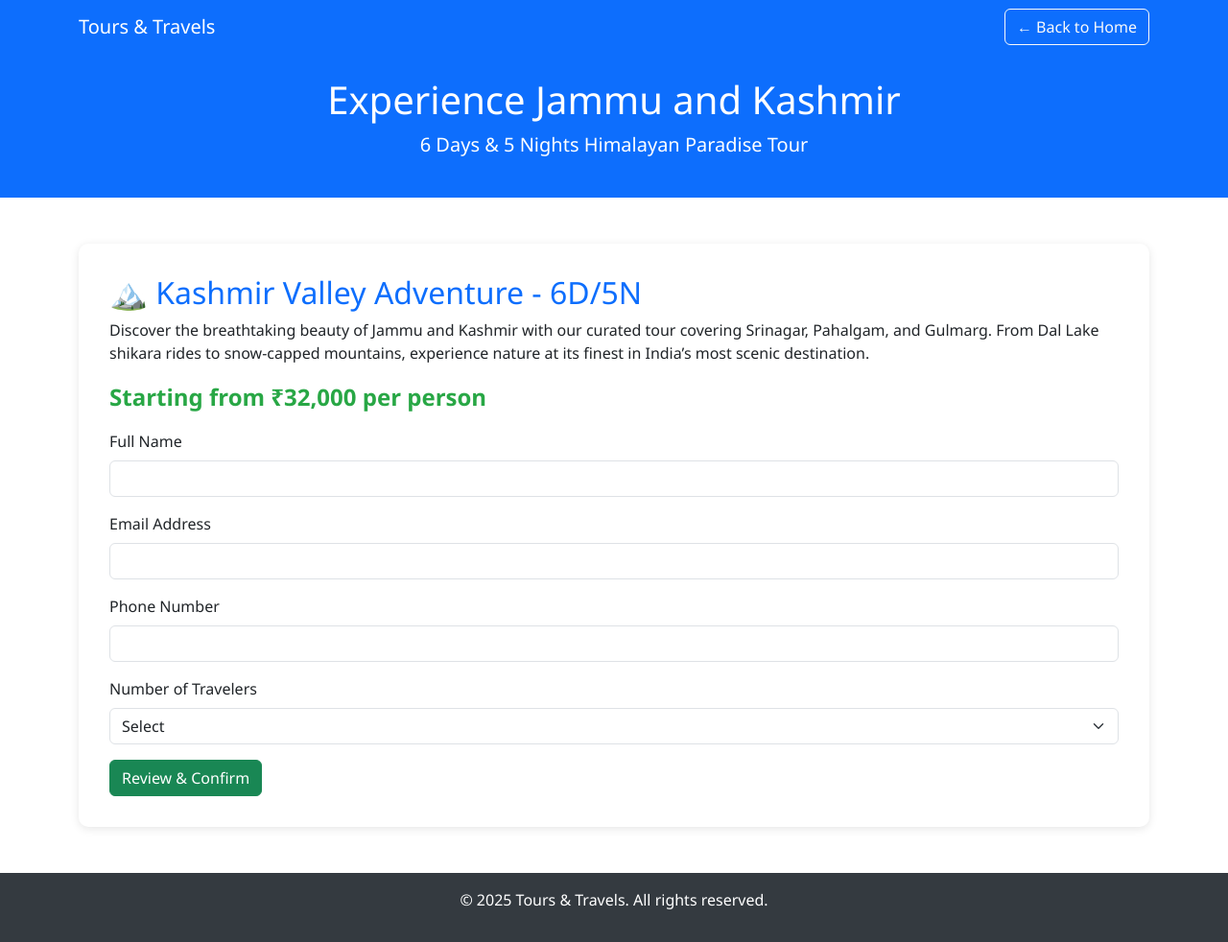
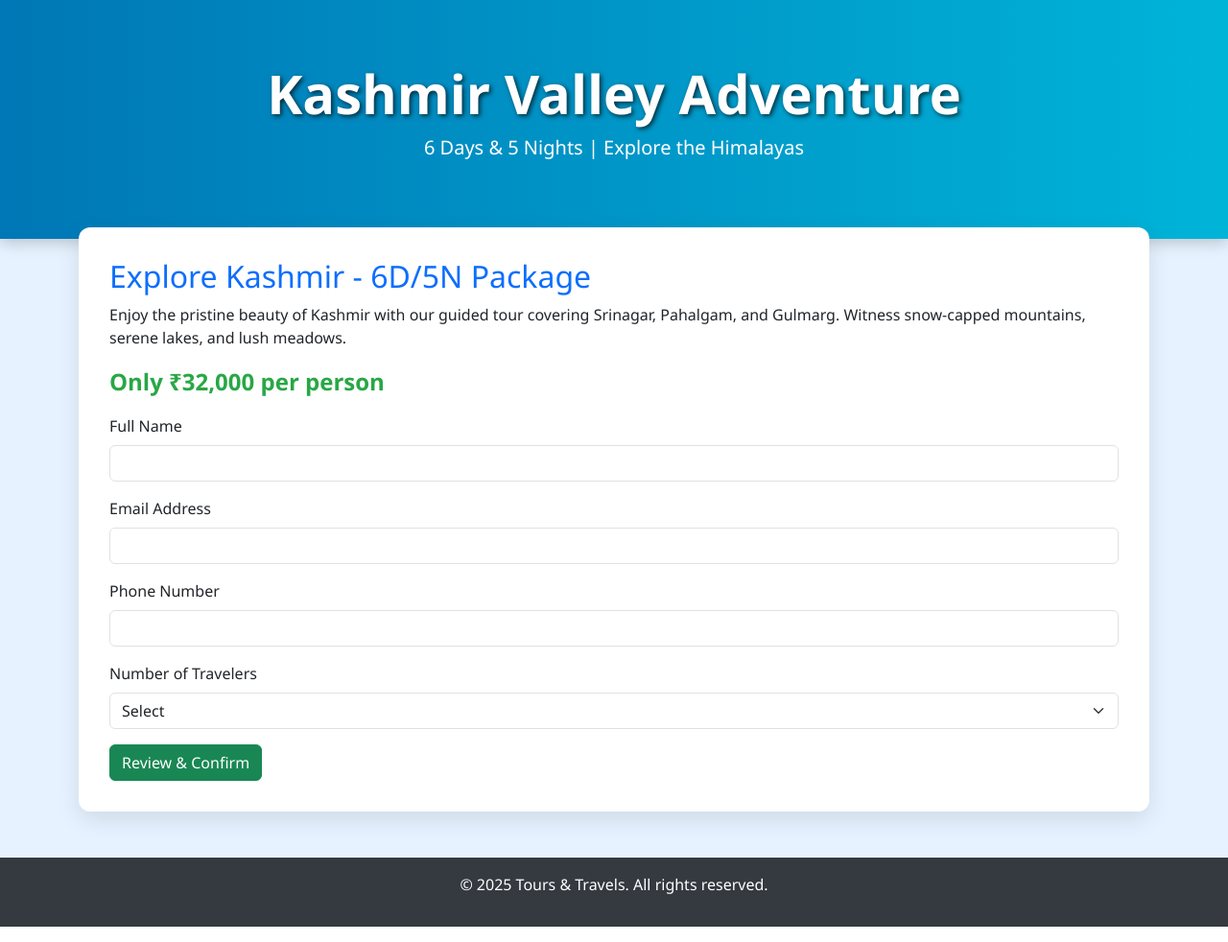
Before and after one commit to Manasa4243/php_project, a PHP site: page /jbooking.php in a window 1280 px wide. Shown: the whole page at 96% size. Run offline with PHP 8.4, Linux system fonts and the light colour scheme.

Commit message:
Update jbooking.php

```diff
--- a/jbooking.php
+++ b/jbooking.php
@@ -1,29 +1,65 @@
 <?php
-// kashmir.php - Jammu and Kashmir Travel Package Page
+// kashmir.php - Kashmir Tour Package
 ?>
 <!DOCTYPE html>
 <html lang="en">
 <head>
     <meta charset="UTF-8">
-    <title>Jammu and Kashmir Travel Package | Tours & Travels</title>
+    <title>Kashmir Tour Package | Tours & Travels</title>
     <meta name="viewport" content="width=device-width, initial-scale=1">
+
     <!-- Bootstrap CSS -->
-    <link href="https://cdn.jsdelivr.net/npm/bootstrap@5.3.3/dist/css/bootstrap.min.css" rel="stylesheet">
+    <link href="https://cdn.jsdelivr.net/npm/bootstrap@5.3.3/dist/css/bootstrap.min.css"  rel="stylesheet">
+
     <style>
+        /* Background and General Styles */
         body {
+            margin: 0;
+            padding: 0;
+            background-color: #e6f2ff; /* Soft travel-themed background */
             font-family: 'Segoe UI', sans-serif;
+            scroll-behavior: smooth;
         }
+
+        /* Hero Section */
+        .hero-section {
+            background: linear-gradient(to right, #0077b6, #00b4d8);
+            color: white;
+            text-align: center;
+            padding: 4rem 2rem;
+            position: relative;
+            box-shadow: 0 4px 15px rgba(0,0,0,0.2);
+        }
+
+        .hero-section h1 {
+            font-size: 3.5rem;
+            font-weight: bold;
+            text-shadow: 2px 2px 5px rgba(0,0,0,0.7);
+        }
+
+        .hero-section p {
+            font-size: 1.25rem;
+            margin-top: 0.5rem;
+        }
+
+        /* Package Card */
         .package-card {
-            background: #fff;
-            border-radius: 10px;
-            box-shadow: 0 2px 10px rgba(0,0,0,0.1);
+            background: #ffffff;
+            border-radius: 12px;
             padding: 2rem;
+            margin-top: -60px;
+            box-shadow: 0 8px 25px rgba(0,0,0,0.1);
+            position: relative;
+            z-index: 5;
         }
+
         .price-tag {
             color: #28a745;
             font-size: 1.5rem;
             font-weight: bold;
         }
+
+        /* Footer */
         footer {
             background: #343a40;
             color: white;
@@ -31,32 +67,53 @@
             padding: 1rem 0;
             margin-top: 2rem;
         }
+
+        /* Animations */
+        @keyframes zoomIn {
+            from { transform: scale(1); }
+            to { transform: scale(1.1); }
+        }
+
+        @keyframes fadeIn {
+            from {
+                opacity: 0;
+                transform: translateY(-20px);
+            }
+            to {
+                opacity: 1;
+                transform: translateY(0);
+            }
+        }
+
+        /* Responsive */
+        @media (max-width: 768px) {
+            .hero-section h1 {
+                font-size: 2rem;
+            }
+
+            .hero-section p {
+                font-size: 1rem;
+            }
+        }
     </style>
 </head>
 <body>
 
-<!-- Navbar -->
-<nav class="navbar navbar-expand-lg navbar-dark bg-primary">
-    <div class="container">
-        <a class="navbar-brand" href="#">Tours & Travels</a>
-        <a href="index.php" class="btn btn-outline-light">← Back to Home</a>
-    </div>
-</nav>
+<!-- Hero Section -->
+<section class="hero-section">
+    <h1>Kashmir Valley Adventure</h1>
+    <p>6 Days & 5 Nights | Explore the Himalayas</p>
+</section>
 
-<!-- Header -->
-<header class="bg-primary text-white text-center py-4">
-    <h1>Experience Jammu and Kashmir</h1>
-    <p class="lead">6 Days & 5 Nights Himalayan Paradise Tour</p>
-</header>
-
+<!-- Main Content -->
 <main class="container my-5">
     <div class="package-card">
-        <h2 class="text-primary">🏔️ Kashmir Valley Adventure - 6D/5N</h2>
+        <h2 class="text-primary">Explore Kashmir - 6D/5N Package</h2>
         <p>
-            Discover the breathtaking beauty of Jammu and Kashmir with our curated tour covering Srinagar, Pahalgam, and Gulmarg.
-            From Dal Lake shikara rides to snow-capped mountains, experience nature at its finest in India’s most scenic destination.
+            Enjoy the pristine beauty of Kashmir with our guided tour covering Srinagar, Pahalgam, and Gulmarg.
+            Witness snow-capped mountains, serene lakes, and lush meadows.
         </p>
-        <p class="price-tag">Starting from ₹32,000 per person</p>
+        <p class="price-tag">Only ₹32,000 per person</p>
 
         <!-- Booking Form -->
         <form action="reviewancb.php" method="POST" onsubmit="return validateForm()">
@@ -101,46 +158,4 @@
 </footer>
 
 <!-- Bootstrap JS -->
-<script src="https://cdn.jsdelivr.net/npm/bootstrap@5.3.3/dist/js/bootstrap.bundle.min.js"></script>
-
-<!-- Form Validation Script -->
-<script>
-    function validateForm() {
-        const name = document.getElementById('name').value.trim();
-        const email = document.getElementById('email').value.trim();
-        const phone = document.getElementById('phone').value.trim();
-        const travelers = document.getElementById('travelers').value;
-        const errorMsg = document.getElementById('errorMsg');
-
-        errorMsg.textContent = "";
-
-        const nameRegex = /^[A-Za-z\s]+$/;
-        const emailRegex = /^[^\s@]+@[^\s@]+\.[^\s@]+$/;
-        const phoneRegex = /^[0-9]{10}$/;
-
-        if (!nameRegex.test(name)) {
-            errorMsg.textContent = "Name should contain only letters and spaces.";
-            return false;
-        }
-
-        if (!emailRegex.test(email)) {
-            errorMsg.textContent = "Please enter a valid email address.";
-            return false;
-        }
-
-        if (!phoneRegex.test(phone)) {
-            errorMsg.textContent = "Phone number must be 10 digits.";
-            return false;
-        }
-
-        if (travelers === "") {
-            errorMsg.textContent = "Please select the number of travelers.";
-            return false;
-        }
-
-        return true;
-    }
-</script>
-
-</body>
-</html>
+<script src="https://cdn.jsdelivr.net/npm/bootstrap@5.3.3/dist/js/bootstrap.bundle.min.js"></
```
